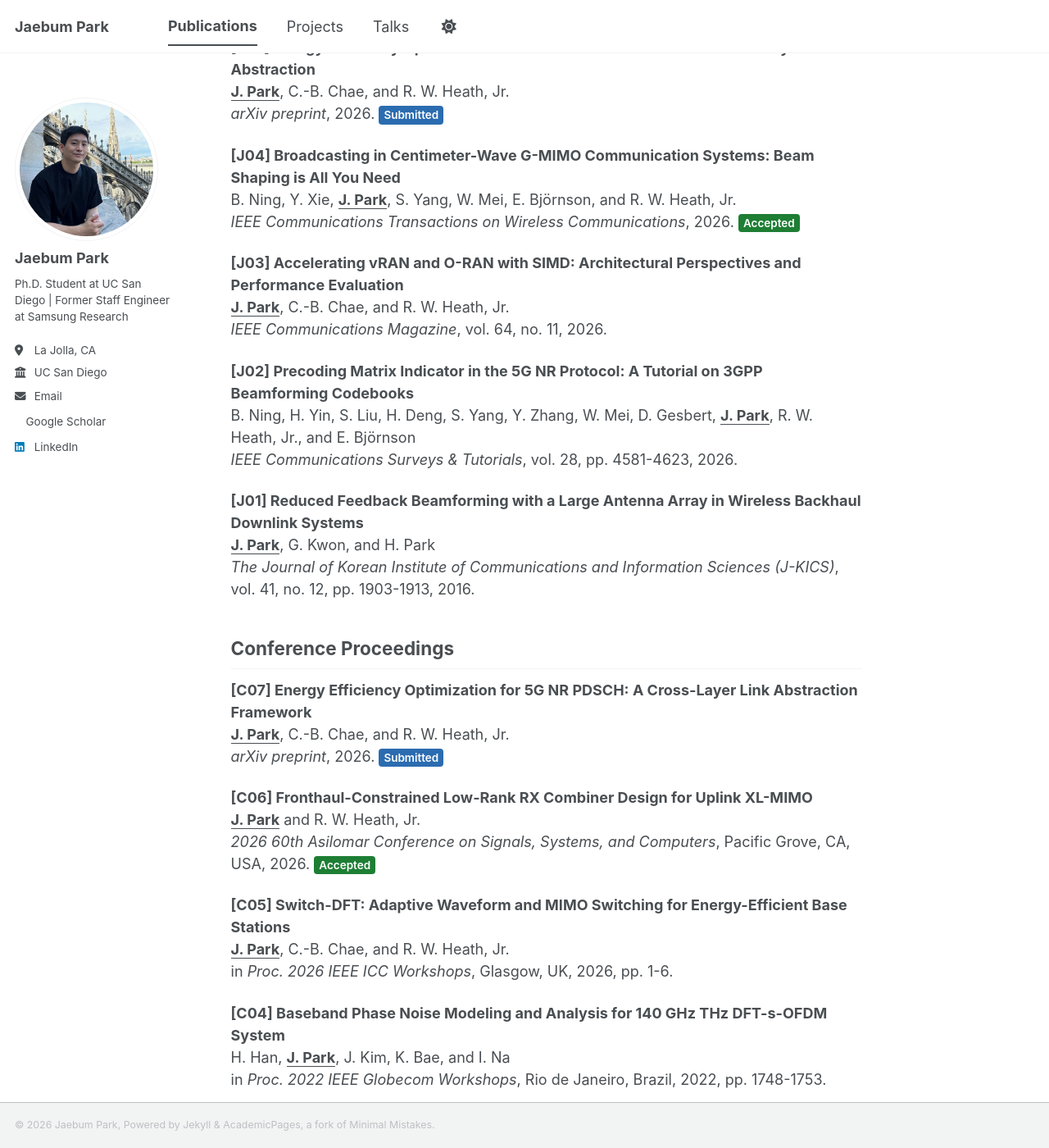
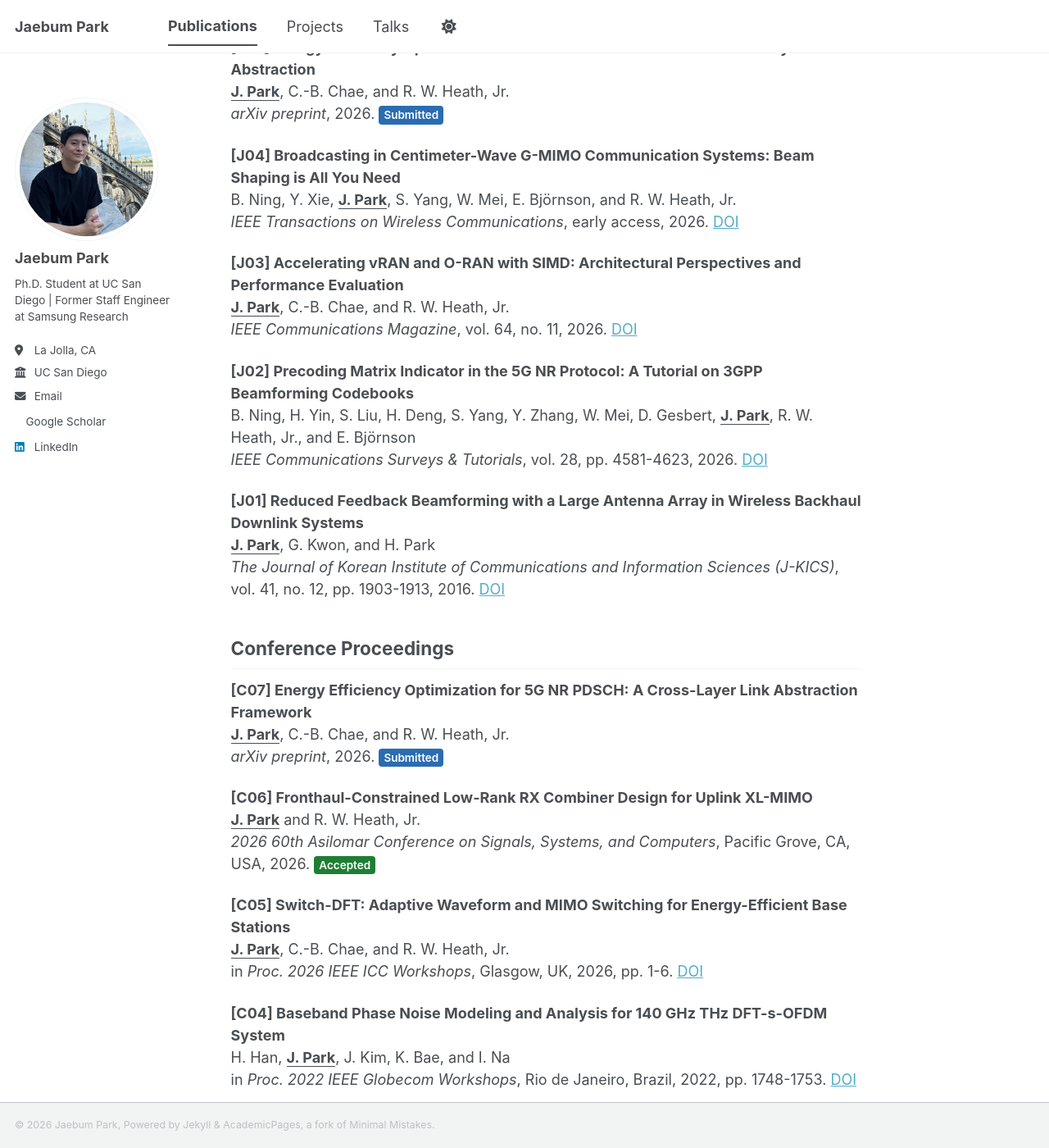
Before and after one commit to jpark-wireless/jpark-wireless.github.io, a Jekyll site: the page built from _pages/publications.md, in a window 1280 px wide and 1400 px high, scrolled down 430 px. Shown: the whole window at 82% size. Built offline with Jekyll 4.4.1, drawn with Linux system fonts in a browser that asks for light colours; a style sheet for code colours, icons or effects is not loaded.

Commit message:
Mark J04 as TWC early access and add DOI links to IEEE papers

```diff
--- a/_pages/publications.md
+++ b/_pages/publications.md
@@ -20,19 +20,19 @@ author_profile: true
 
 <b>\[J04\] Broadcasting in Centimeter-Wave G-MIMO Communication Systems: Beam Shaping is All You Need</b> <br>
 B. Ning, Y. Xie, <b><u>J. Park</u></b>, S. Yang, W. Mei, E. Björnson, and R. W. Heath, Jr. <br>
-<i>IEEE Communications Transactions on Wireless Communications</i>, 2026. <span class="pub-badge accepted">Accepted</span>
+<i>IEEE Transactions on Wireless Communications</i>, early access, 2026. [DOI](https://doi.org/10.1109/TWC.2026.3747326)
 
 <b>\[J03\] Accelerating vRAN and O-RAN with SIMD: Architectural Perspectives and Performance Evaluation</b> <br>
 <b><u>J. Park</u></b>, C.-B. Chae, and R. W. Heath, Jr. <br>
-<i>IEEE Communications Magazine</i>, vol. 64, no. 11, 2026.
+<i>IEEE Communications Magazine</i>, vol. 64, no. 11, 2026. [DOI](https://doi.org/10.1109/MCOM.001.2500550)
 
 <b>\[J02\] Precoding Matrix Indicator in the 5G NR Protocol: A Tutorial on 3GPP Beamforming Codebooks</b> <br>
 B. Ning, H. Yin, S. Liu, H. Deng, S. Yang, Y. Zhang, W. Mei, D. Gesbert, <b><u>J. Park</u></b>, R. W. Heath, Jr., and E. Björnson <br>
-<i>IEEE Communications Surveys & Tutorials</i>, vol. 28, pp. 4581-4623, 2026.
+<i>IEEE Communications Surveys & Tutorials</i>, vol. 28, pp. 4581-4623, 2026. [DOI](https://doi.org/10.1109/COMST.2026.3653568)
 
 <b>\[J01\] Reduced Feedback Beamforming with a Large Antenna Array in Wireless Backhaul Downlink Systems</b> <br>
 <b><u>J. Park</u></b>, G. Kwon, and H. Park <br>
-<i>The Journal of Korean Institute of Communications and Information Sciences (J-KICS)</i>, vol. 41, no. 12, pp. 1903-1913, 2016.
+<i>The Journal of Korean Institute of Communications and Information Sciences (J-KICS)</i>, vol. 41, no. 12, pp. 1903-1913, 2016. [DOI](https://doi.org/10.7840/kics.2016.41.12.1903)
 
 
 ## Conference Proceedings
@@ -47,11 +47,11 @@ B. Ning, H. Yin, S. Liu, H. Deng, S. Yang, Y. Zhang, W. Mei, D. Gesbert, <b><u>J
 
 <b>\[C05\] Switch-DFT: Adaptive Waveform and MIMO Switching for Energy-Efficient Base Stations</b> <br>
 <b><u>J. Park</u></b>, C.-B. Chae, and R. W. Heath, Jr. <br>
-in <i>Proc. 2026 IEEE ICC Workshops</i>, Glasgow, UK, 2026, pp. 1-6.
+in <i>Proc. 2026 IEEE ICC Workshops</i>, Glasgow, UK, 2026, pp. 1-6. [DOI](https://doi.org/10.1109/ICCWorkshops63917.2026.11586214)
 
 <b>\[C04\] Baseband Phase Noise Modeling and Analysis for 140 GHz THz DFT-s-OFDM System</b> <br>
 H. Han, <b><u>J. Park</u></b>, J. Kim, K. Bae, and I. Na <br>
-in <i>Proc. 2022 IEEE Globecom Workshops</i>, Rio de Janeiro, Brazil, 2022, pp. 1748-1753.
+in <i>Proc. 2022 IEEE Globecom Workshops</i>, Rio de Janeiro, Brazil, 2022, pp. 1748-1753. [DOI](https://doi.org/10.1109/GCWkshps56602.2022.10008595)
 
 <b>\[C03\] A Two-stage Beamforming Scheme using Location Information in Massive MIMO Wireless Backhaul Channel</b> <br>
 G. Kwon, <b><u>J. Park</u></b>, and H. Park <br>
```
